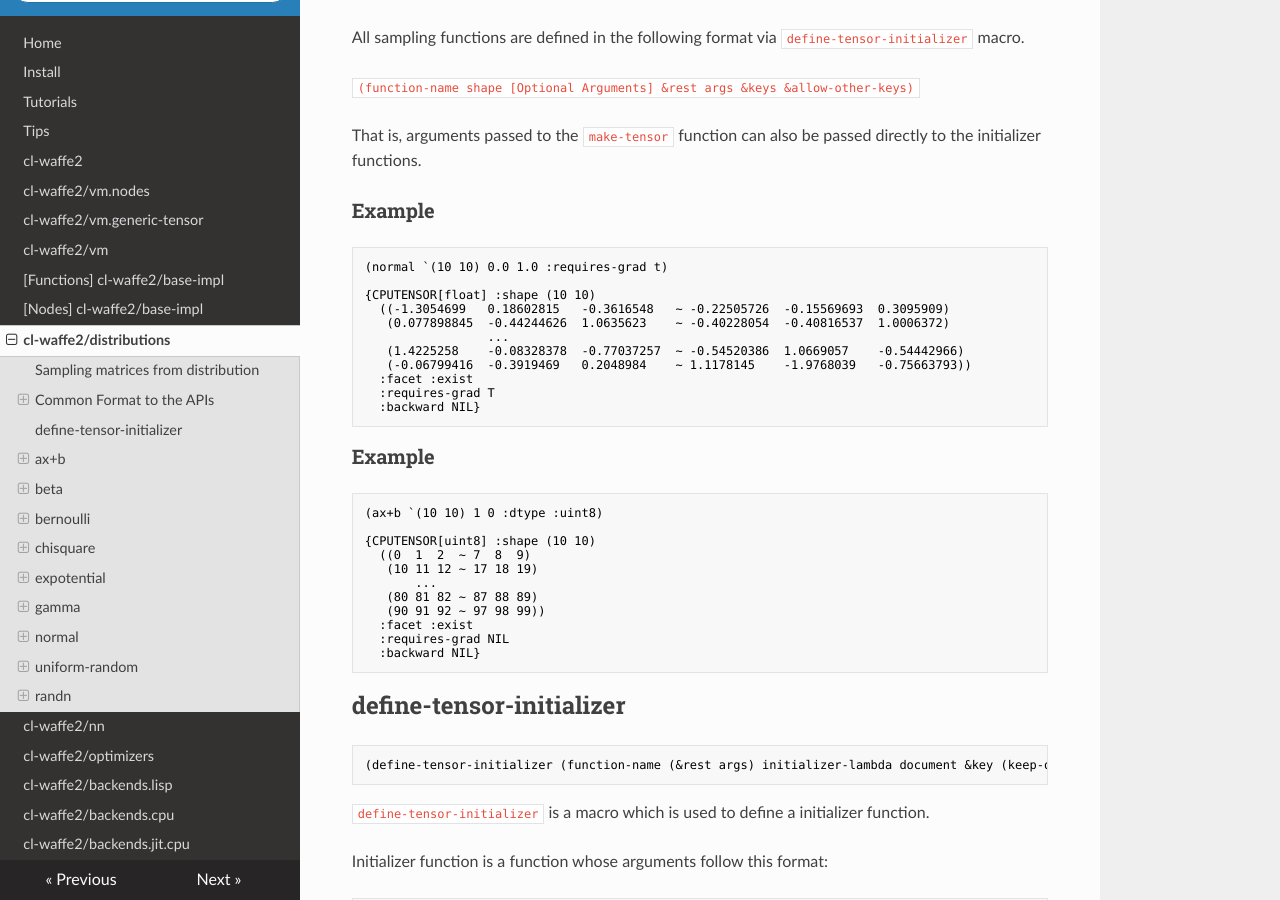
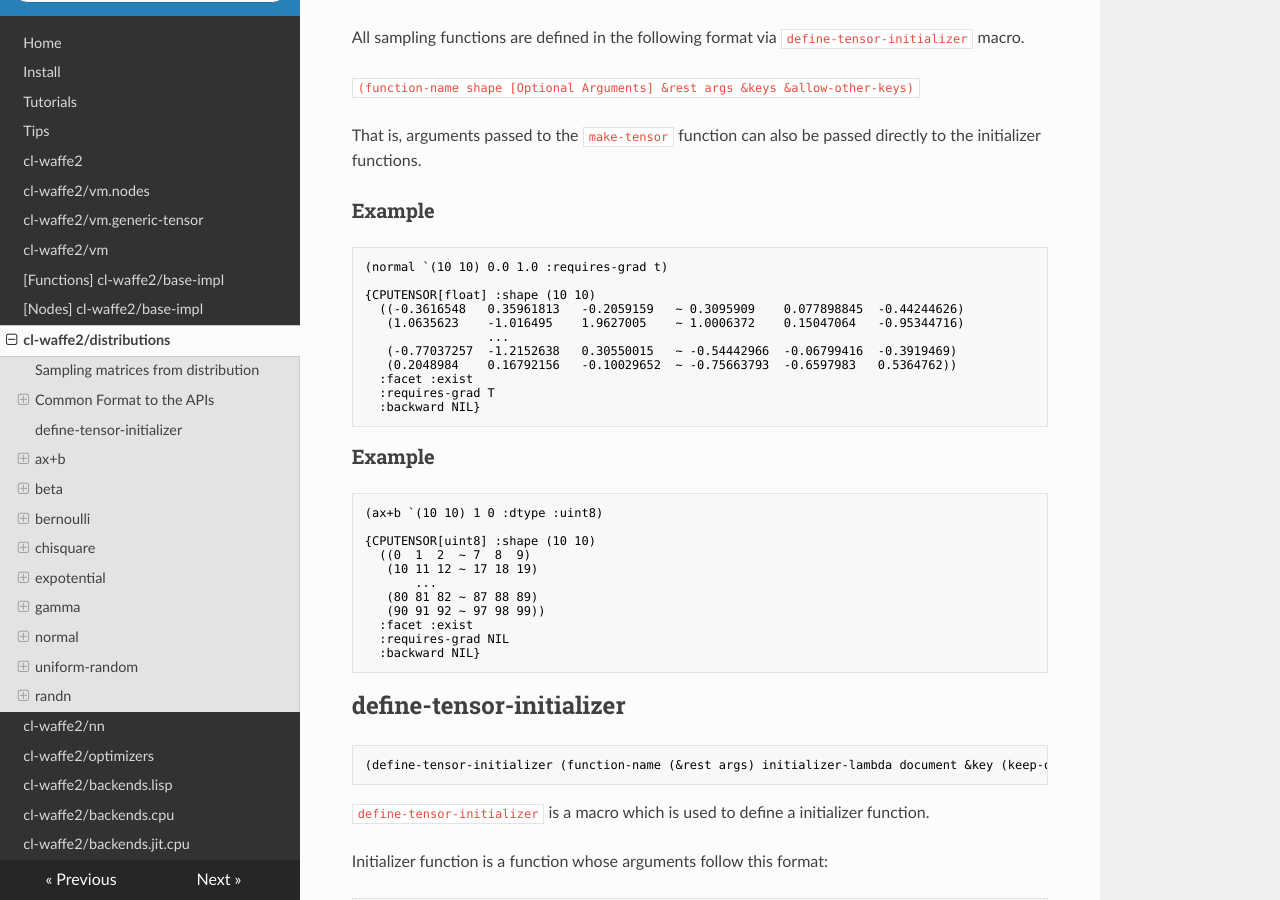
Before and after one commit to hikettei/cl-waffe2, an MkDocs documentation site: the page built from docs/cl-waffe2-docs/docs/distributions.md, in a window 1280 px wide and 900 px high, scrolled down 319 px. Built offline with MkDocs 1.6.1, drawn with Linux system fonts in a browser that asks for light colours; nearby versions of some CDN libraries; some of the changed text lies outside the part shown.

Commit message:
[Document] Updated docs

```diff
--- a/docs/cl-waffe2-docs/docs/distributions.md
+++ b/docs/cl-waffe2-docs/docs/distributions.md
@@ -16,11 +16,11 @@
 (normal `(10 10) 0.0 1.0 :requires-grad t)
 
 {CPUTENSOR[float] :shape (10 10)
-  ((-1.3054699   0.18602815   -0.3616548   ~ -0.22505726  -0.15569693  0.3095909)
-   (0.077898845  -0.44244626  1.0635623    ~ -0.40228054  -0.40816537  1.0006372)
+  ((-0.3616548   0.35961813   -0.2059159   ~ 0.3095909    0.077898845  -0.44244626)
+   (1.0635623    -1.016495    1.9627005    ~ 1.0006372    0.15047064   -0.95344716)
                  ...
-   (1.4225258    -0.08328378  -0.77037257  ~ -0.54520386  1.0669057    -0.54442966)
-   (-0.06799416  -0.3919469   0.2048984    ~ 1.1178145    -1.9768039   -0.75663793))
+   (-0.77037257  -1.2152638   0.30550015   ~ -0.54442966  -0.06799416  -0.3919469)
+   (0.2048984    0.16792156   -0.10029652  ~ -0.75663793  -0.6597983   0.5364762))
   :facet :exist
   :requires-grad T
   :backward NIL}
@@ -198,9 +198,9 @@
 (chisquare `(3 3) 1.0)
 
 {CPUTENSOR[float] :shape (3 3)
-  ((1.444597    0.179507    0.2541821)
-   (0.08026809  0.07310683  0.003460823)
-   (0.082672    0.22727925  0.5728937))
+  ((0.179507    0.2541821   0.08026809)
+   (0.07310683  0.003460823 0.082672)
+   (0.22727925  0.5728937   6.280473e-5))
   :facet :exist
   :requires-grad NIL
   :backward NIL}
@@ -252,9 +252,9 @@
 (gamma `(3 3) 1.0)
 
 {CPUTENSOR[float] :shape (3 3)
-  ((1.3301286   0.9113628   2.2936785)
-   (1.458179    1.1904559   0.022091847)
-   (1.6347893   0.15075241  0.35237762))
+  ((0.21498196  0.08516616  0.75237554)
+   (2.6448295   0.1014026   1.5232416)
+   (0.17214584  0.065627955 0.8313961))
   :facet :exist
   :requires-grad NIL
   :backward NIL}
@@ -339,9 +339,9 @@
 (randn `(3 3))
 
 {CPUTENSOR[float] :shape (3 3)
-  ((1.1390121   1.9054949   0.40986034)
-   (0.8395159   1.5175884   0.044068847)
-   (-0.7726815  0.5808442   0.561935))
+  ((1.9054949   0.40986034  0.8395159)
+   (1.5175884   0.044068847 -0.7726815)
+   (0.5808442   0.561935    0.8702531))
   :facet :exist
   :requires-grad NIL
   :backward NIL}
```
Also changed, not shown: other parts of docs/cl-waffe2-docs/docs/distributions.md (+12 -12 lines), docs/cl-waffe2-docs/docs/base-impl.md (+1 -1 lines), docs/cl-waffe2-docs/docs/generic-tensor.md (+8 -2 lines), docs/cl-waffe2-docs/docs/nn.md (+7 -7 lines).
